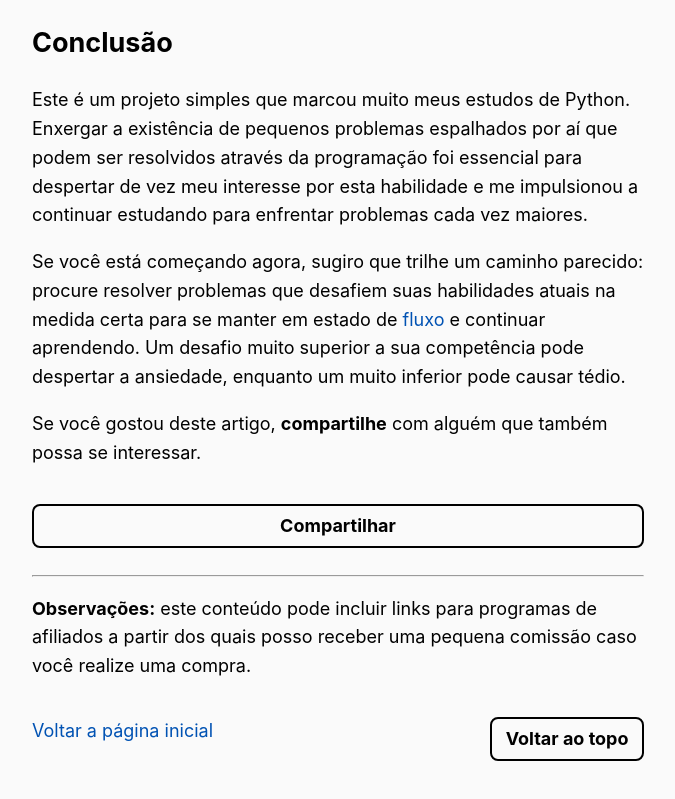
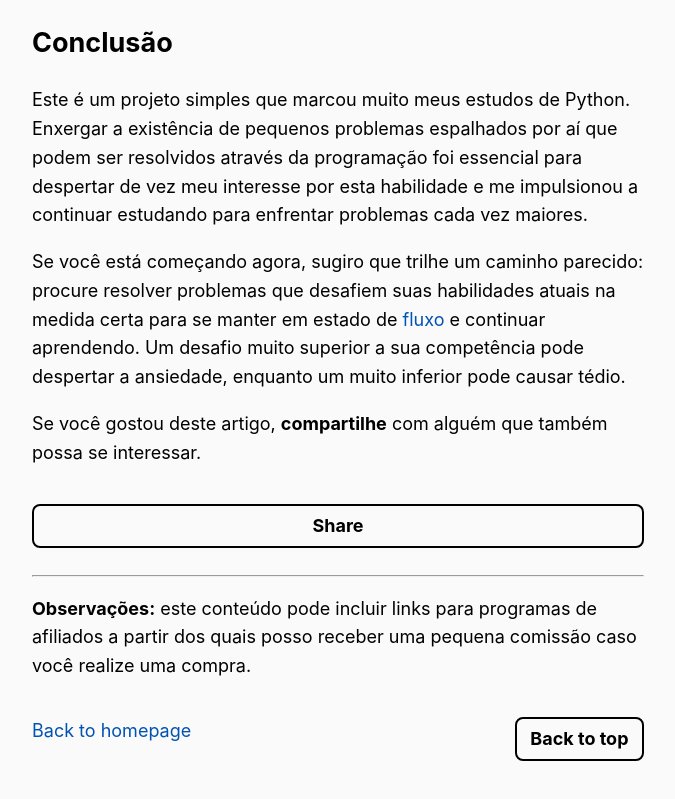
Before and after one commit to umluizlima/umluizlima.dev, a Next.js app: page /blog/como-descobrir-codigos-de-cores-usando-python in a window 1280 px wide. Shown: the part 5135-5934 px from the top of the page, without its empty margins (302-977 px from the left). Built offline with nearby package versions, Linux system fonts and the light colour scheme.

Commit message:
Translate static content to english

```diff
--- a/src/components/articles/index.js
+++ b/src/components/articles/index.js
@@ -3,7 +3,7 @@ import Article from './article'
 const Articles = ({ articles, styles }) => (
   articles.length > 0 && (
     <section className={`${styles.headingMd} ${styles.padding1px}`}>
-      <h2 className={styles.headingLg}>Publicações</h2>
+      <h2 className={styles.headingLg}>Blog</h2>
       <ul className={styles.list}>
         {articles.map((article) => (
           <Article article={article} styles={styles} key={article.id} />
--- a/src/components/footer/index.js
+++ b/src/components/footer/index.js
@@ -11,10 +11,10 @@ const Footer = () => {
   return (
     <footer className={styles.footer}>
       <Link href="/">
-        <a>Voltar a página inicial</a>
+        <a>Back to homepage</a>
       </Link>
       <Button
-        text={'Voltar ao topo'}
+        text={'Back to top'}
         onClick={backToTop}
       />
     </footer>
--- a/src/components/shareButton/index.js
+++ b/src/components/shareButton/index.js
@@ -45,7 +45,7 @@ const ShareButton = ({
       customStyle={styles.shareButton}
       disabled={clicked}
       onClick={handleClick}
-      text={!clicked ? 'Compartilhar' : 'URL copiada!'}
+      text={!clicked ? 'Share' : 'Link copied!'}
     />
   )
 }
--- a/src/pages/404.js
+++ b/src/pages/404.js
@@ -2,8 +2,8 @@ import Layout from '../components/layout'
 
 const Custom404 = () => (
   <Layout>
-    <h1>Código 404</h1>
-    <p>Página não encontrada</p>
+    <h1>404</h1>
+    <p>Page not found</p>
   </Layout>
 )
 
```
